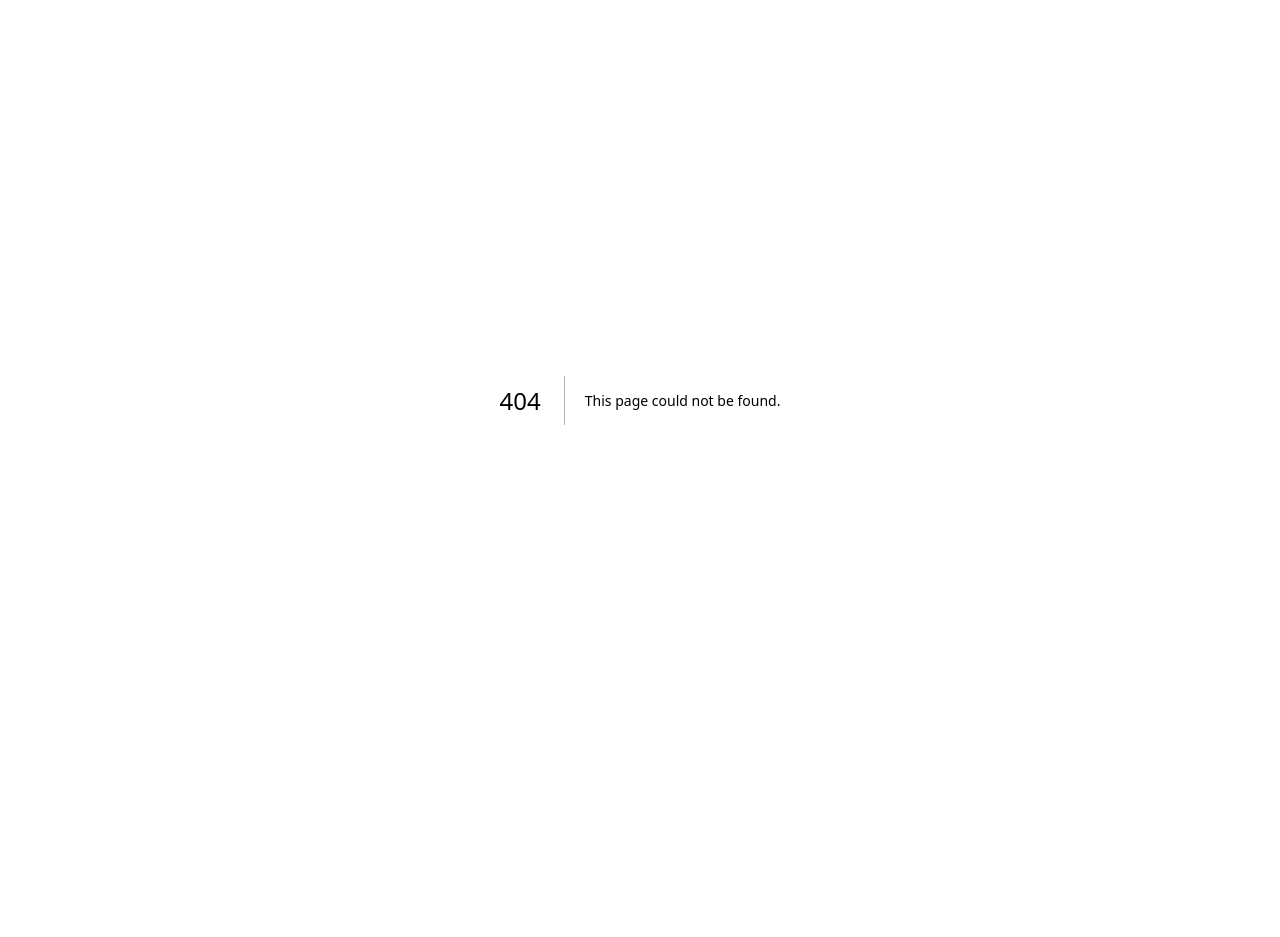
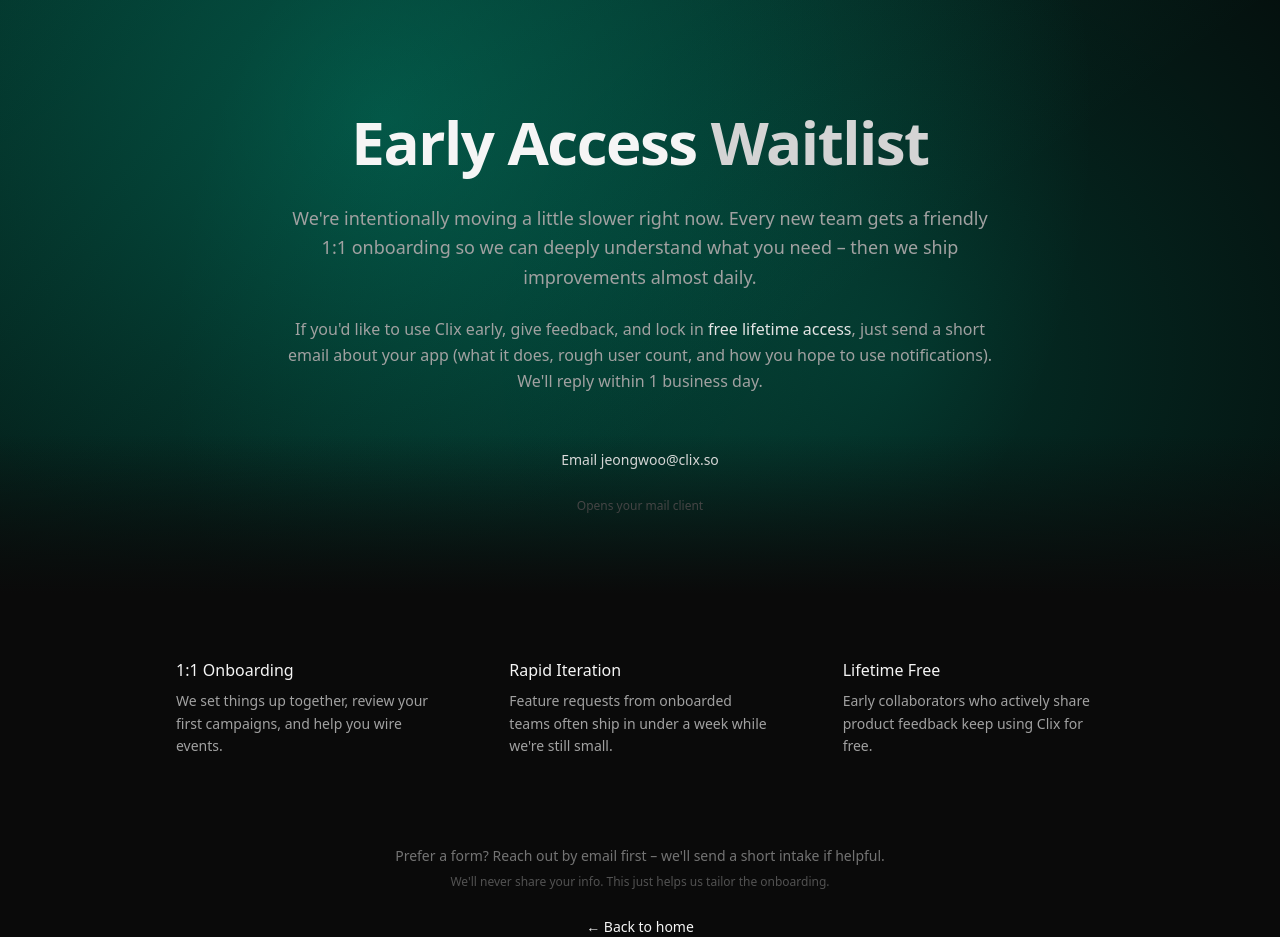
Before and after one commit to JeongwooYoo/clix-landing, a Next.js app: page /waitlist in a window 1280 px wide. Before the commit this address had no page. Shown: the top 937 px of the page. Built offline with nearby package versions, Linux system fonts and the light colour scheme.

Commit message:
feat: add waitlist page

```diff
--- /dev/null
+++ b/app/waitlist/page.tsx
@@ -0,0 +1,91 @@
+import Link from "next/link";
+
+export const metadata = {
+  title: "Clix Waitlist – Early Access",
+  description:
+    "Join the Clix early access waitlist for 1:1 onboarding and shape the product with us.",
+};
+
+export default function WaitlistPage() {
+  return (
+    <main className="relative">
+      <section className="relative isolate overflow-hidden pt-28 pb-20 hero-gradient">
+        <div className="pointer-events-none absolute inset-0 bg-hero-glow opacity-40" />
+        <div className="mx-auto max-w-3xl px-6 text-center">
+          <h1 className="text-balance text-4xl font-semibold tracking-tight sm:text-5xl lg:text-6xl">
+            <span className="text-gradient">Early Access</span>{" "}
+            <span className="text-neutral-300">Waitlist</span>
+          </h1>
+          <p className="mt-8 text-lg leading-relaxed text-neutral-400">
+            We're intentionally moving a little slower right now. Every new team
+            gets a friendly 1:1 onboarding so we can deeply understand what you
+            need – then we ship improvements almost daily.
+          </p>
+          <p className="mt-6 text-neutral-400 leading-relaxed">
+            If you'd like to use Clix early, give feedback, and lock in{" "}
+            <span className="text-neutral-200 font-medium">
+              free lifetime access
+            </span>
+            , just send a short email about your app (what it does, rough user
+            count, and how you hope to use notifications). We'll reply within 1
+            business day.
+          </p>
+          <div className="mt-10 inline-flex flex-col items-center gap-3">
+            <a
+              href="mailto:jeongwoo@clix.so?subject=Clix%20Early%20Access%20Request&body=Hi%20Clix%20team%2C%0A%0AApp%20name%3A%20%0AWhat%20the%20app%20does%3A%20%0ACurrent%20platforms%20(iOS%2C%20Android%2C%20Web)%3A%20%0AMonthly%20active%20users%20(rough)%3A%20%0AHow%20we'd%20like%20to%20use%20Clix%3A%20%0A%0AAnything%20else%3A%20%0A%0AThanks!"
+              className="group relative inline-flex items-center justify-center gap-2 rounded-md bg-brand-500 px-8 py-4 text-sm font-medium text-white shadow-[0_0_0_0_rgba(0,196,159,0.5)] transition hover:bg-brand-400 focus-visible:outline-2 focus-visible:outline-offset-2 focus-visible:outline-brand-400"
+            >
+              Email jeongwoo@clix.so
+            </a>
+            <p className="text-xs text-neutral-500">Opens your mail client</p>
+          </div>
+        </div>
+        <div className="pointer-events-none absolute inset-x-0 bottom-0 h-40 bg-gradient-to-t from-neutral-950 to-transparent" />
+      </section>
+      <section className="mx-auto max-w-5xl px-6 pb-28 pt-10">
+        <div className="grid gap-6 md:grid-cols-3">
+          <div className="surface-border rounded-lg p-6">
+            <h3 className="mb-2 font-medium text-neutral-100">
+              1:1 Onboarding
+            </h3>
+            <p className="text-sm leading-relaxed text-neutral-400">
+              We set things up together, review your first campaigns, and help
+              you wire events.
+            </p>
+          </div>
+          <div className="surface-border rounded-lg p-6">
+            <h3 className="mb-2 font-medium text-neutral-100">
+              Rapid Iteration
+            </h3>
+            <p className="text-sm leading-relaxed text-neutral-400">
+              Feature requests from onboarded teams often ship in under a week
+              while we're still small.
+            </p>
+          </div>
+          <div className="surface-border rounded-lg p-6">
+            <h3 className="mb-2 font-medium text-neutral-100">Lifetime Free</h3>
+            <p className="text-sm leading-relaxed text-neutral-400">
+              Early collaborators who actively share product feedback keep using
+              Clix for free.
+            </p>
+          </div>
+        </div>
+        <div className="mt-16 text-center">
+          <p className="text-sm text-neutral-500">
+            Prefer a form? Reach out by email first – we'll send a short intake
+            if helpful.
+          </p>
+          <p className="mt-2 text-xs text-neutral-600">
+            We'll never share your info. This just helps us tailor the
+            onboarding.
+          </p>
+          <div className="mt-6">
+            <Link href="/" className="text-sm text-brand-400 hover:underline">
+              ← Back to home
+            </Link>
+          </div>
+        </div>
+      </section>
+    </main>
+  );
+}
--- a/components/Hero.tsx
+++ b/components/Hero.tsx
@@ -24,10 +24,10 @@
           </p>
           <div className="mt-10 flex flex-col items-center gap-4 sm:flex-row">
             <Link
-              href="#get-started"
+              href="/waitlist"
               className="group relative inline-flex items-center justify-center gap-2 rounded-md bg-brand-500 px-7 py-3 text-sm font-medium text-white shadow-[0_0_0_0_rgba(0,196,159,0.5)] transition hover:bg-brand-400 focus-visible:outline focus-visible:outline-2 focus-visible:outline-offset-2 focus-visible:outline-brand-400"
             >
-              Get Started
+              Join the waitlist
               <ArrowRight className="size-4 transition-transform group-hover:translate-x-1" />
             </Link>
             <Link
```
